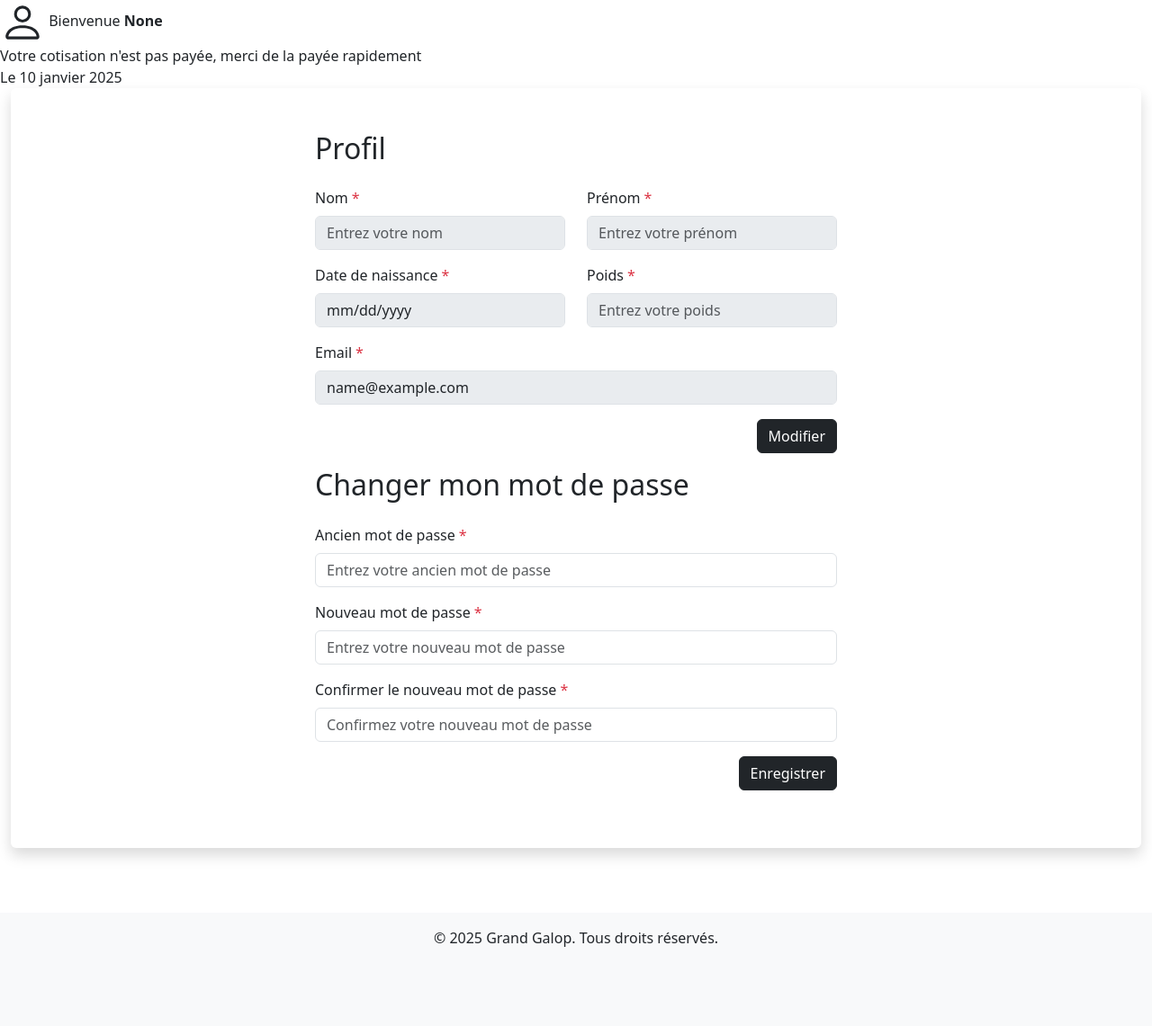
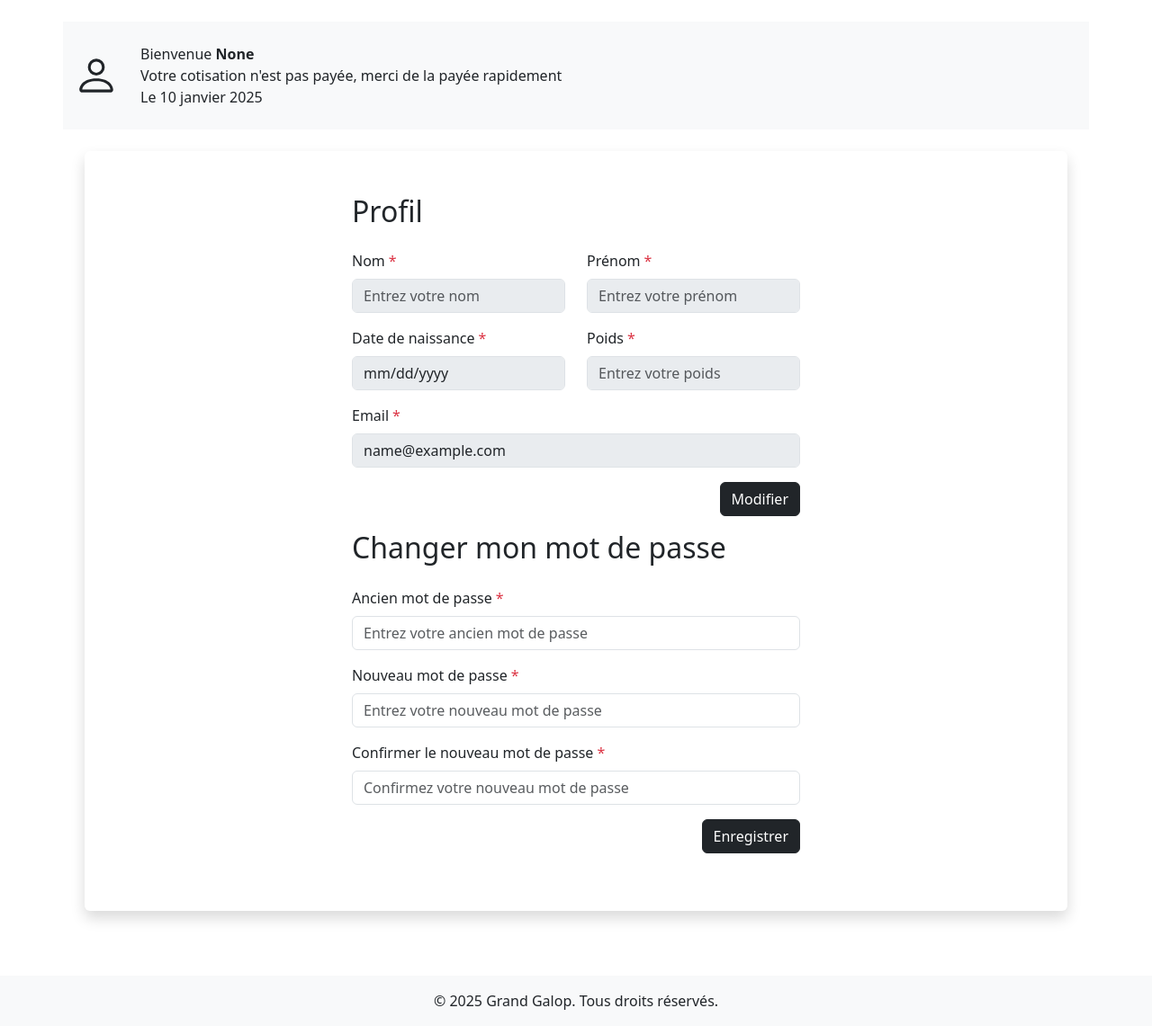
Before and after one commit to elyandreb/SAE-WEB-BD, a Flask app: page /profil/ in a window 1280 px wide. Shown: the part 82-1223 px from the top of the page at 90% size. Before the commit the page ends 1135 px from the top, so only its background shows below. Run offline with Flask 3, Linux system fonts and the light colour scheme; the visitor is signed in with stand-in values (Sample User, id 1); data that the repository does not hold is empty; parts of the project's set-up code (start-up, migrations or seed data) failed here and were passed over; some libraries are stand-ins or nearby versions.

Commit message:
travail sur le top de la page, déplacement d'élément, ajout de padding et de bg

```diff
--- a/project/templates/profil.html
+++ b/project/templates/profil.html
@@ -3,10 +3,15 @@
 {% block title %}Profil Utilisateur {% endblock %}
 
 {% block content %}
-<div>
+<div class="container">
+    <div class="row align-items-center mb-4 bg-light py-4 mt-4">
+        <div class="col-auto">
             <svg xmlns="http://www.w3.org/2000/svg" width="50" height="50" fill="currentColor" class="bi bi-person" viewBox="0 0 16 16">
                 <path d="M8 8a3 3 0 1 0 0-6 3 3 0 0 0 0 6m2-3a2 2 0 1 1-4 0 2 2 0 0 1 4 0m4 8c0 1-1 1-1 1H3s-1 0-1-1 1-4 6-4 6 3 6 4m-1-.004c-.001-.246-.154-.986-.832-1.664C11.516 10.68 10.289 10 8 10s-3.516.68-4.168 1.332c-.678.678-.83 1.418-.832 1.664z"/>
             </svg>
+        </div>
+        <div class="col">
+            <div>
                 Bienvenue <strong>{{ utilisateur.prenom_u }}</strong><br>
                 {% if cotisation %}
                     Votre cotisation est payée
@@ -16,11 +21,11 @@
                 <br>
                 {{ jour }}
             </div>
+        </div>
+    </div>
 
     <div class="container-fluid d-flex mb-5">
-
         <div class="p-5 rounded shadow w-100 main_profil">
-        <!-- Main content area -->
             <div class="col-12 col-md-8 col-lg-6 mx-auto">
                 <h2 class="mb-4">Profil</h2>
                 <form method="POST" action="{{ url_for('profil') }}">
@@ -182,4 +187,5 @@
             </div>
         </div>
     </div>
+</div>
 {% endblock %}
```
Lines whose indentation alone changed are shown as unchanged.
